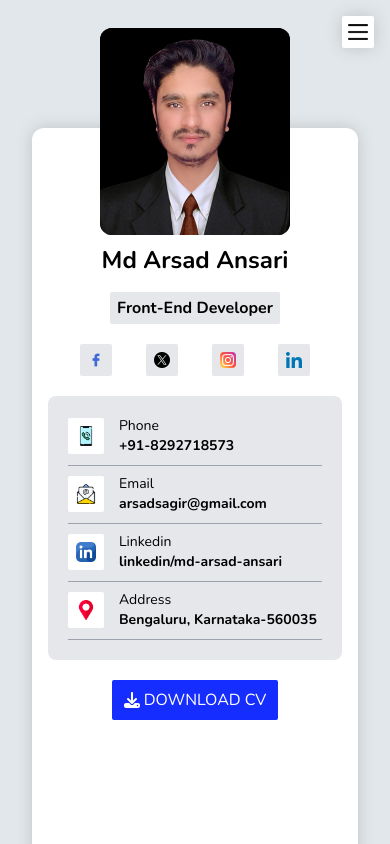
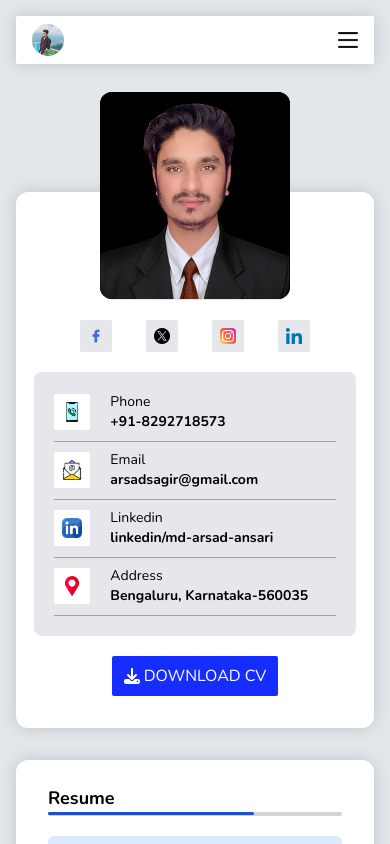
Before and after one commit to arsadssss/Arsad-Portfolio, a React (Create React App) app: page / in a window 390 px wide. Shown: the top 844 px of the page. Built offline with nearby package versions, Linux system fonts and the light colour scheme.

Commit message:
Updated logo

```diff
--- a/src/Components/About.jsx
+++ b/src/Components/About.jsx
@@ -3,7 +3,7 @@ import cs from "./cs.module.css";
 
 const About = () => {
   return (
-    <div className={`w-full h-auto  px-8 py-6 mb-8 bg-white rounded-xl ${cs.crdShadow}`}>
+    <div className={`w-full h-auto px-8 py-6 mb-8 bg-white rounded-xl ${cs.crdShadow}`}>
         <h2 className="text-black md:text-2xl text-lg font-bold">Resume</h2>
             <div className="h-[4px] bg-gray-300 flex justify-start w-full rounded-md mb-5">
                 <div className={`h-[3px] bg-blue-700 flex justify-center items-center rounded-md mb-5 ${cs.devider}`} ></div>
--- a/src/Components/Contact.jsx
+++ b/src/Components/Contact.jsx
@@ -48,13 +48,15 @@ const Contact = () => {
                     <div className="h-[2px] bg-blue-700 w-[75%] flex justify-center items-center rounded-md mb-5" ></div>
                 </div>
               <div className="col-md-6 card bg-dark frm mt25 cont-info">
-                      <form className='w-full'>
+                      <form className='w-full' action="https://api.web3forms.com/submit" method="POST">
+                      <input type="hidden" name="access_key" value="6f6e772d-decd-42c6-a23b-35a9450a7291"></input>
                         <div className="w-full mb-3 px-0">
                           <input
                             type="text"
                             className={`${cs.cntctdetails} w-full outline-none`}
                             id="exampleInputEmail1"
                             placeholder="Name"
+                            name='name'
                             aria-describedby="emailHelp"
                           />
                         </div>
@@ -63,6 +65,7 @@ const Contact = () => {
                             type="email"
                             className={`${cs.cntctdetails} w-full outline-none`}
                             placeholder="Email"
+                            name="email"
                             id="exampleInputPassword1"
                           />
                         </div>
@@ -70,8 +73,9 @@ const Contact = () => {
                           <input
                             type="text"
                             className={`${cs.cntctdetails} w-full outline-none`}
-                            id="exampleInputEmail2"
-                            placeholder="Subject Line"
+                            id="phone"
+                            placeholder="Phone"
+                            name='phone'
                             aria-describedby="emailHelp"
                           />
                         </div>
@@ -79,6 +83,7 @@ const Contact = () => {
                           <textarea
                             className={`${cs.cntctdetails} w-full outline-none`}
                             placeholder="Message"
+                            name="message"
                             id="exampleFormControlTextarea1"
                             rows="4"
                           ></textarea>
--- a/src/Components/Main.jsx
+++ b/src/Components/Main.jsx
@@ -1,5 +1,6 @@
 import React, { useState } from 'react';
 import arsad from "./images/2.png";
+import arshlogo from "./images/arshlogo.jpg";
 import facebook from "./images/facebook.png";
 import linkedin from "./images/linkedin.png";
 import linkedin1 from "./images/linkedin-1.png";
@@ -84,14 +85,20 @@ const Main = () => {
     }
   }
   return (
-    <div className={`w-full h-auto p-8 grid grid-cols-1 md:grid-cols-[350px_1fr] bg-[#e1e7eb] justify-start md:pr-36 relative items-start flex-wrap gap-8`}>
+    <div className={`w-full h-auto md:p-8 p-4 grid grid-cols-1 md:grid-cols-[350px_1fr] bg-[#e1e7eb] justify-start md:pr-36 relative items-start flex-wrap gap-8`}>
       {/* About Me Section */}
-      <div className={`md:w-[350px] w-full h-[100vh] bg-white  rounded-xl flex justify-center items-center md:sticky md:top-32 flex-col pb-8 mt-24 ${cs.crdShadow}`}>
-        <div className='w-full h-full relative flex justify-center items-center flex-col'>
+      <div className={`w-full h-12 cursor-pointer bg-white sticky top-4 z-20 rounded-sm hidden ${cs.crdShadow} ${cs.menu}`}>
+        <div className='w-full h-full flex justify-between items-center px-4'>
+          <img src={arshlogo} className='w-8 transition-all duration-500 object-cover rounded-full' alt="icons" />
+          <img onClick={handleMenu} src={openMenu == true ? hamburger : close} className='w-5 transition-all duration-500' alt="icons" />
+        </div>
+      </div>
+      <div className={`md:w-[350px] w-full md:h-[100vh] h-auto bg-white  rounded-xl flex justify-center items-center md:sticky md:top-32 flex-col pb-8 mt-24 ${cs.crdShadow}`}>
+        <div className='w-full h-full relative flex justify-start items-center flex-col'>
             <div className='bg-black w-[190px] h-auto rounded-xl absolute top-[-100px]'>
               <img src={arsad} className='w-auto h-auto rounded-xl' alt="Arsad Portfolio" />
             </div>
-            <div className='w-full h-full flex justify-start items-center flex-col pt-24'>
+            <div className='w-full md:h-full h-auto flex justify-start items-center flex-col md:pt-24 pt-2'>
             <h1 className='text-black text-center font-bold md:text-3xl text-2xl mt-5'>Md Arsad Ansari</h1>
             <div className='bg-gray-200 w-[170px] h-auto mt-4 rounded-sm py-1'>
                <h1 className='text-black text-center font-bold text-md'>Front-End Developer</h1>
@@ -160,7 +167,7 @@ const Main = () => {
       </div>
 
       {/* Contact Us Section */}
-      <div className='w-full h-auto md:mt-24 mt-5 flex justify-center items-center flex-col '>
+      <div className='w-full h-auto md:mt-24 mt-0 flex justify-center items-center flex-col '>
         <AllData itms={true} />
 
       </div>
@@ -202,11 +209,7 @@ const Main = () => {
               <p className='text-center mt-1'>Contact</p>
               </div>
       </div>
-      <div onClick={handleMenu} className={`w-8 h-8 cursor-pointer bg-white fixed top-4 right-4 rounded-sm hidden ${cs.crdShadow} ${cs.menu}`}>
-        <div className='w-full h-full flex justify-center items-center'>
-          <img src={openMenu == true ? hamburger : close} className='w-5 transition-all duration-500' alt="icons" />
-        </div>
-      </div>
+
     </div>
   )
 }
--- a/src/Components/Projects.jsx
+++ b/src/Components/Projects.jsx
@@ -13,8 +13,16 @@ import project9 from "./images/Projects/virtual.png";
 const Projects = () => {
   return (
     <div className={`w-full h-auto  px-8 py-6 bg-white mb-8 rounded-xl ${cs.crdShadow}`}>
-        <h2 className="text-black md:text-2xl text-lg font-bold">Projects</h2>
-        <div className="h-1 bg-gray-300 flex justify-start w-full rounded-md mb-5">
+        <div className='w-full h-auto flex justify-between items-center flex-wrap'>
+             <h2 className="text-black md:text-2xl text-lg font-bold">Projects</h2>
+             <ul className='w-auto h-auto flex justify-center flex-wrap gap-4 list-none'>
+                <li className='border-b-2 border-[#ff7322]'>Landing Pages</li>
+                <li className='border-b-2 hover:border-[#ff7322]'>Email Templates</li>
+                <li className='border-b-2 hover:border-[#ff7322]'>ReactJs Projects</li>
+                <li className='border-b-2 hover:border-[#ff7322]'>Website</li>
+             </ul>
+        </div>
+        <div className="h-1 bg-gray-300 flex justify-start md:w-[30%] w-full rounded-md mb-5">
             <div className={`h-[3px] bg-blue-700 flex justify-center items-center rounded-md mb-5 ${cs.devider}`} ></div>
         </div>
         <div className='w-full h-auto flex justify-center items-center flex-wrap flex-col'>
```
Also changed, not shown: package.json (+5 -2 lines), src/Components/images/arshlogo.jpg (added), 1 other file (tests, documents, lock files or other folders).
